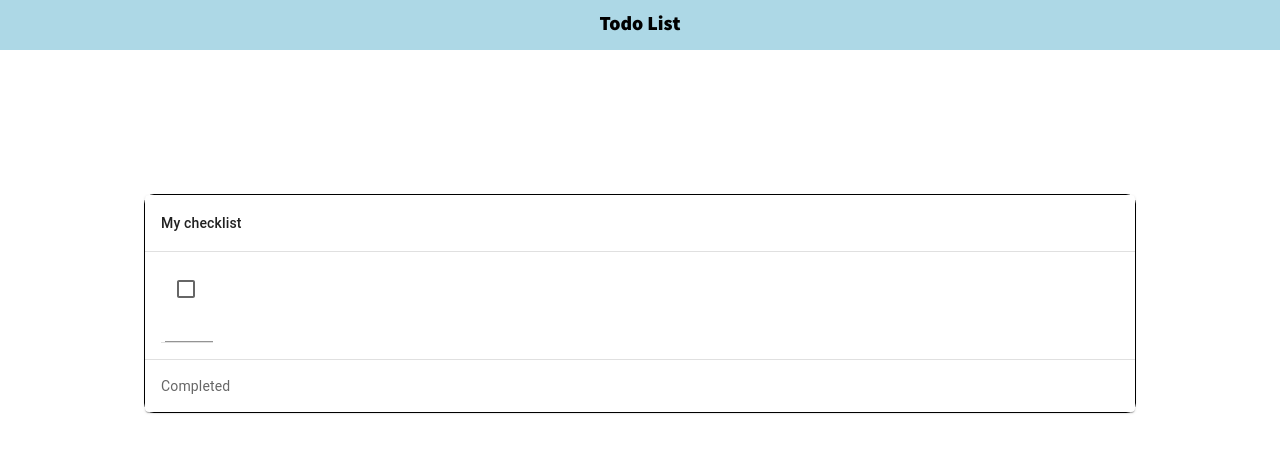
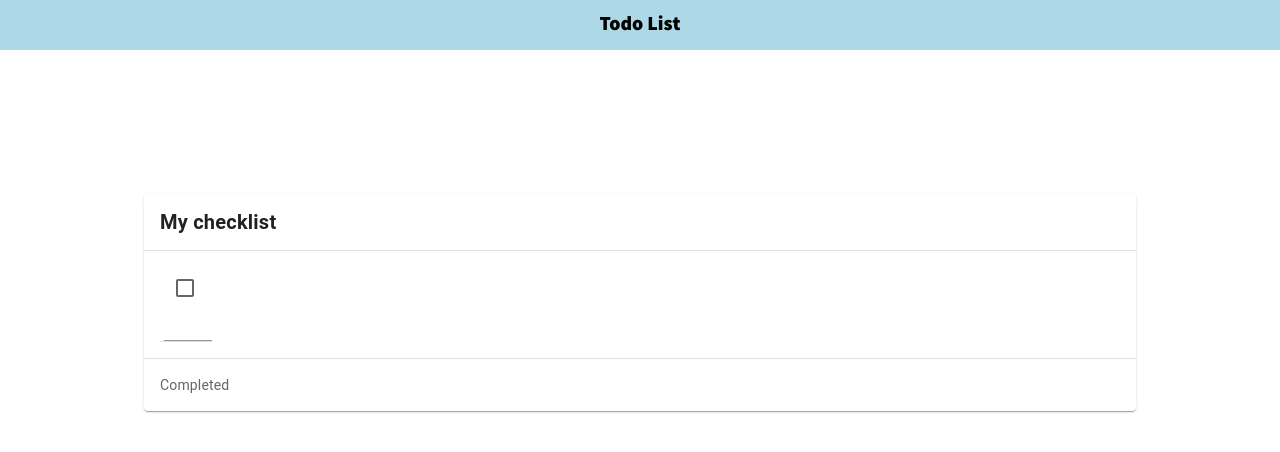
Before and after one commit to keironchaudhry/todolist, a React (Create React App) app: page / in a window 1280 px wide. Shown: the top 452 px of the page. Built offline with nearby package versions, Linux system fonts and the light colour scheme.

Commit message:
Feat: Further modifiction of checklist

```diff
--- a/src/components/tasks/Tasks.jsx
+++ b/src/components/tasks/Tasks.jsx
@@ -15,7 +15,10 @@ export default function Tasks() {
   return (
     <div className={styles.tableContainer}>
       <TableContainer component={Paper}>
-        <Table sx={{ minWidth: 650 }} aria-label="caption table">
+        <Table
+          sx={{ minWidth: 650, borderRadius: 1 }}
+          aria-label="caption table"
+        >
           <caption>Completed</caption>
           <TableHead>
             <TableRow>
--- a/src/components/tasks/Tasks.module.css
+++ b/src/components/tasks/Tasks.module.css
@@ -1,13 +1,11 @@
 .tableContainer {
   display: flex;
-  border: 1px solid black;
-  border-radius: 10px;
   margin: 9rem;
 }
 
 .title {
-  font-size: 20px;
-  font-weight: 700;
+  font-size: 20px !important;
+  font-weight: 700 !important;
 }
 
 .checkbox {
```
